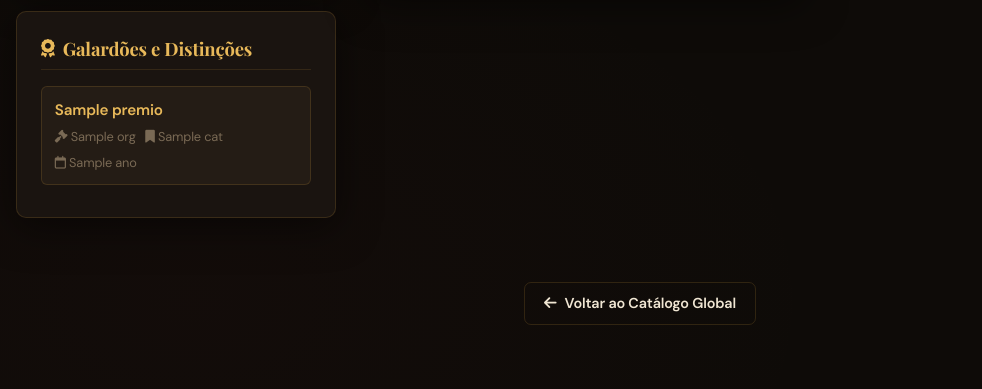
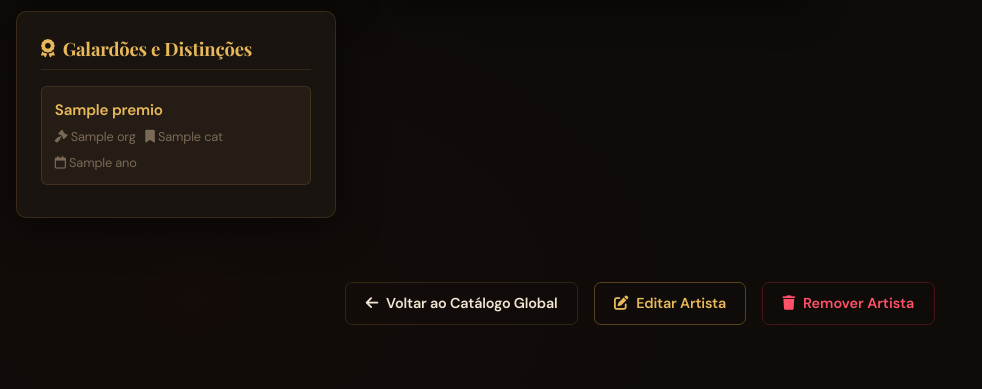
Before and after one commit to jessicaclcunha/RPCW-project, a Flask app: template src/templates/detalhe.html in a window 1280 px wide. Shown: the part 1140-1529 px from the top of the page, without its empty margins (0-982 px from the left). Run offline with Flask 3, Linux system fonts and the light colour scheme; the template is opened without the code that fills it: most values are stand-ins (such as "Sample title", 1, 10 or a date in 2020); some web fonts are replaced.

Commit message:
Remover artistas, albuns e musica

```diff
--- a/src/app.py
+++ b/src/app.py
@@ -784,6 +784,371 @@ def adicionar_concerto():
     return redirect(url_for('concertos'))
 
 
+# ════════════════════════════════════════════════════════════════════
+#   POST — REMOVER (DELETE) INDIVÍDUOS
+# ════════════════════════════════════════════════════════════════════
+
+def _remover_individuo(id_individuo):
+    """Apaga todas as triplas onde :id aparece (como sujeito OU objeto).
+    Faz duas queries DELETE WHERE separadas para garantir compatibilidade."""
+    if not re.match(r'^\w+$', id_individuo):
+        return False
+    q1 = PREFIX + f"DELETE WHERE {{ :{id_individuo} ?p ?o }}"
+    q2 = PREFIX + f"DELETE WHERE {{ ?s ?p :{id_individuo} }}"
+    return exec_update(q1) and exec_update(q2)
+
+
+@app.route('/artista/<id_artista>/remover', methods=['POST'])
+def remover_artista(id_artista):
+    if not re.match(r'^\w+$', id_artista):
+        flash("ID de artista inválido.", "error")
+        return redirect(url_for('index'))
+    q_nome = PREFIX + f"SELECT ?n WHERE {{ :{id_artista} :nome ?n }} LIMIT 1"
+    rs = rows_of(exec_query(q_nome))
+    nome = g(rs[0], "n") if rs else id_artista
+    if _remover_individuo(id_artista):
+        flash(f'Artista "{nome}" removido com sucesso.', "success")
+    else:
+        flash("Erro ao remover o artista. Verifica se o GraphDB está a correr.", "error")
+    return redirect(url_for('index'))
+
+
+@app.route('/album/<id_album>/remover', methods=['POST'])
+def remover_album(id_album):
+    if not re.match(r'^\w+$', id_album):
+        flash("ID de álbum inválido.", "error")
+        return redirect(url_for('index'))
+    q = PREFIX + f"""
+        SELECT ?nome ?artistaId WHERE {{
+            :{id_album} :nome ?nome .
+            OPTIONAL {{ ?a :lancouAlbum :{id_album} .
+                        BIND(STRAFTER(STR(?a), "music-ontology/") AS ?artistaId) }}
+        }} LIMIT 1
+    """
+    rs = rows_of(exec_query(q))
+    nome = g(rs[0], "nome") if rs else id_album
+    artista_id = g(rs[0], "artistaId") if rs else None
+    if _remover_individuo(id_album):
+        flash(f'Álbum "{nome}" removido com sucesso.', "success")
+    else:
+        flash("Erro ao remover o álbum.", "error")
+    if artista_id and re.match(r'^\w+$', artista_id):
+        return redirect(url_for('detalhe_artista', id_artista=artista_id))
+    return redirect(url_for('index'))
+
+
+@app.route('/musica/<id_musica>/remover', methods=['POST'])
+def remover_musica(id_musica):
+    if not re.match(r'^\w+$', id_musica):
+        flash("ID de música inválido.", "error")
+        return redirect(url_for('index'))
+    q = PREFIX + f"""
+        SELECT ?nome ?albumId ?artistaId WHERE {{
+            :{id_musica} :nome ?nome .
+            OPTIONAL {{ :{id_musica} :pertenceAoAlbum ?album .
+                        BIND(STRAFTER(STR(?album), "music-ontology/") AS ?albumId) }}
+            OPTIONAL {{ :{id_musica} :interpretadaPor ?a .
+                        BIND(STRAFTER(STR(?a), "music-ontology/") AS ?artistaId) }}
+        }} LIMIT 1
+    """
+    rs = rows_of(exec_query(q))
+    nome = g(rs[0], "nome") if rs else id_musica
+    album_id = g(rs[0], "albumId") if rs else None
+    artista_id = g(rs[0], "artistaId") if rs else None
+    if _remover_individuo(id_musica):
+        flash(f'Música "{nome}" removida com sucesso.', "success")
+    else:
+        flash("Erro ao remover a música.", "error")
+    if album_id and re.match(r'^\w+$', album_id):
+        return redirect(url_for('detalhe_album', id_album=album_id))
+    if artista_id and re.match(r'^\w+$', artista_id):
+        return redirect(url_for('detalhe_artista', id_artista=artista_id))
+    return redirect(url_for('index'))
+
+
+# ════════════════════════════════════════════════════════════════════
+#   GET/POST — EDITAR INDIVÍDUOS
+# ════════════════════════════════════════════════════════════════════
+#
+# Estratégia: cada rota responde a dois métodos.
+#   - GET  → mostra o formulário com os valores actuais pré-preenchidos
+#   - POST → apaga as triplas das propriedades editáveis e insere as novas
+#
+# Importante: o ID (URI) NÃO muda quando editamos. Só apagamos as
+# propriedades editáveis (nome, ano, género, etc.) — relacionamentos
+# importantes (lancouAlbum, recebeuPremio, atuouEm) são preservados.
+
+def _apagar_propriedades(id_individuo, propriedades):
+    """Apaga todas as triplas onde :id tem uma das propriedades indicadas."""
+    for prop in propriedades:
+        exec_update(PREFIX + f"DELETE WHERE {{ :{id_individuo} {prop} ?o }}")
+
+
+@app.route('/artista/<id_artista>/editar', methods=['GET', 'POST'])
+def editar_artista(id_artista):
+    if not re.match(r'^\w+$', id_artista):
+        return "ID de artista inválido", 400
+
+    # Descobrir se é Solo ou Banda (para saber se é anoNascimento ou anoFormacao)
+    q_solo = exec_query(PREFIX + f"ASK {{ :{id_artista} a :ArtistaSolo }}")
+    tipo = 'Solo' if q_solo and q_solo.get('boolean', False) else 'Banda'
+    prop_ano = ':anoNascimento' if tipo == 'Solo' else ':anoFormacao'
+
+    if request.method == 'POST':
+        nome    = request.form.get('nome', '').strip()
+        ano     = request.form.get('ano', '').strip()
+        editora = request.form.get('editora', '').strip()
+        bio     = request.form.get('bio', '').strip()
+        generos = request.form.getlist('genero')
+
+        if not nome:
+            flash("O nome é obrigatório.", "error")
+            return redirect(url_for('editar_artista', id_artista=id_artista))
+
+        # Validar IDs
+        ids_generos_validos = {g_['id'] for g_ in generos_list()}
+        generos = [g_ for g_ in generos if g_.strip() in ids_generos_validos]
+        if editora:
+            ids_editoras_validas = {e['id'] for e in editoras_list()}
+            if editora not in ids_editoras_validas:
+                editora = ''
+
+        # 1) Apagar valores antigos das propriedades editáveis
+        _apagar_propriedades(id_artista, [
+            ':nome', ':anoNascimento', ':anoFormacao',
+            ':pertenceAEditora', ':biografia', ':pertenceAoGenero'
+        ])
+
+        # 2) Inserir os novos valores
+        triplos = [f':{id_artista} :nome "{esc_lit(nome)}"^^xsd:string .']
+        if ano and ano.isdigit():
+            triplos.append(f':{id_artista} {prop_ano} "{int(ano)}"^^xsd:integer .')
+        if editora:
+            triplos.append(f':{id_artista} :pertenceAEditora :{editora} .')
+        if bio:
+            triplos.append(f':{id_artista} :biografia "{esc_lit(bio)}"^^xsd:string .')
+        for gen in generos:
+            triplos.append(f':{id_artista} :pertenceAoGenero :{gen} .')
+
+        ok = exec_update(PREFIX + "INSERT DATA {\n  " + "\n  ".join(triplos) + "\n}")
+        if ok:
+            flash(f'Artista "{nome}" atualizado com sucesso.', "success")
+        else:
+            flash("Erro ao atualizar o artista.", "error")
+        return redirect(url_for('detalhe_artista', id_artista=id_artista))
+
+    # GET — buscar dados actuais para pré-preencher o formulário
+    q = PREFIX + f"""
+        SELECT ?nome ?ano ?editoraId ?bio WHERE {{
+            :{id_artista} :nome ?nome .
+            OPTIONAL {{ :{id_artista} {prop_ano} ?ano }}
+            OPTIONAL {{ :{id_artista} :pertenceAEditora ?e .
+                        BIND(STRAFTER(STR(?e), "music-ontology/") AS ?editoraId) }}
+            OPTIONAL {{ :{id_artista} :biografia ?bio }}
+        }} LIMIT 1
+    """
+    rs = rows_of(exec_query(q))
+    if not rs:
+        return "Artista não encontrado", 404
+    row = rs[0]
+
+    # Géneros actuais (para marcar checkboxes)
+    q_gen = PREFIX + f"SELECT ?id WHERE {{ :{id_artista} :pertenceAoGenero ?g . BIND(STRAFTER(STR(?g), 'music-ontology/') AS ?id) }}"
+    generos_actuais = [g(r, "id") for r in rows_of(exec_query(q_gen))]
+
+    artista = {
+        "id":              id_artista,
+        "nome":            g(row, "nome", ""),
+        "tipo":            tipo,
+        "ano":             g(row, "ano", ""),
+        "editora":         g(row, "editoraId", ""),
+        "bio":             g(row, "bio", ""),
+        "generos_actuais": generos_actuais,
+    }
+
+    return render_template('editar_artista.html',
+                           artista=artista,
+                           generos=generos_list(),
+                           editoras=editoras_list())
+
+
+@app.route('/album/<id_album>/editar', methods=['GET', 'POST'])
+def editar_album(id_album):
+    if not re.match(r'^\w+$', id_album):
+        return "ID de álbum inválido", 400
+
+    if request.method == 'POST':
+        nome       = request.form.get('nome', '').strip()
+        ano        = request.form.get('ano', '').strip()
+        artista_id = request.form.get('artista_id', '').strip()
+        generos    = request.form.getlist('genero')
+
+        if not nome:
+            flash("O nome do álbum é obrigatório.", "error")
+            return redirect(url_for('editar_album', id_album=id_album))
+
+        ids_generos_validos = {g_['id'] for g_ in generos_list()}
+        generos = [g_ for g_ in generos if g_.strip() in ids_generos_validos]
+        if artista_id and not re.match(r'^\w+$', artista_id):
+            artista_id = ''
+
+        # 1) Apagar propriedades editáveis do álbum
+        _apagar_propriedades(id_album, [
+            ':nome', ':anoLancamento', ':pertenceAoGenero'
+        ])
+        # Apagar relação inversa antiga (?artista :lancouAlbum :id_album)
+        exec_update(PREFIX + f"DELETE WHERE {{ ?a :lancouAlbum :{id_album} }}")
+
+        # 2) Inserir novos
+        triplos = [f':{id_album} :nome "{esc_lit(nome)}"^^xsd:string .']
+        if ano and ano.isdigit():
+            triplos.append(f':{id_album} :anoLancamento "{int(ano)}"^^xsd:integer .')
+        for gen in generos:
+            triplos.append(f':{id_album} :pertenceAoGenero :{gen} .')
+        if artista_id:
+            triplos.append(f':{artista_id} :lancouAlbum :{id_album} .')
+
+        ok = exec_update(PREFIX + "INSERT DATA {\n  " + "\n  ".join(triplos) + "\n}")
+        if ok:
+            flash(f'Álbum "{nome}" atualizado com sucesso.', "success")
+        else:
+            flash("Erro ao atualizar o álbum.", "error")
+        return redirect(url_for('detalhe_album', id_album=id_album))
+
+    # GET — buscar dados actuais
+    q = PREFIX + f"""
+        SELECT ?nome ?ano ?artistaId WHERE {{
+            :{id_album} :nome ?nome .
+            OPTIONAL {{ :{id_album} :anoLancamento ?ano }}
+            OPTIONAL {{ ?a :lancouAlbum :{id_album} .
+                        BIND(STRAFTER(STR(?a), "music-ontology/") AS ?artistaId) }}
+        }} LIMIT 1
+    """
+    rs = rows_of(exec_query(q))
+    if not rs:
+        return "Álbum não encontrado", 404
+    row = rs[0]
+
+    q_gen = PREFIX + f"SELECT ?id WHERE {{ :{id_album} :pertenceAoGenero ?g . BIND(STRAFTER(STR(?g), 'music-ontology/') AS ?id) }}"
+    generos_actuais = [g(r, "id") for r in rows_of(exec_query(q_gen))]
+
+    # Lista de todos os artistas (para o select)
+    q_artistas = PREFIX + """
+        SELECT ?id ?nome WHERE {
+            { ?a a :ArtistaSolo } UNION { ?a a :Banda }
+            ?a :nome ?nome .
+            BIND(STRAFTER(STR(?a), "music-ontology/") AS ?id)
+        } ORDER BY ?nome
+    """
+    artistas_todos = [{"id": g(r,"id"), "nome": g(r,"nome")} for r in rows_of(exec_query(q_artistas))]
+
+    album = {
+        "id":              id_album,
+        "nome":            g(row, "nome", ""),
+        "ano":             g(row, "ano", ""),
+        "artista_id":      g(row, "artistaId", ""),
+        "generos_actuais": generos_actuais,
+    }
+
+    return render_template('editar_album.html',
+                           album=album,
+                           generos=generos_list(),
+                           artistas=artistas_todos)
+
+
+@app.route('/musica/<id_musica>/editar', methods=['GET', 'POST'])
+def editar_musica(id_musica):
+    if not re.match(r'^\w+$', id_musica):
+        return "ID de música inválido", 400
+
+    if request.method == 'POST':
+        nome       = request.form.get('nome', '').strip()
+        artista_id = request.form.get('artista_id', '').strip()
+        album_id   = request.form.get('album_id', '').strip()
+        generos    = request.form.getlist('genero')
+
+        if not nome:
+            flash("O nome da música é obrigatório.", "error")
+            return redirect(url_for('editar_musica', id_musica=id_musica))
+
+        ids_generos_validos = {g_['id'] for g_ in generos_list()}
+        generos = [g_ for g_ in generos if g_.strip() in ids_generos_validos]
+        if artista_id and not re.match(r'^\w+$', artista_id):
+            artista_id = ''
+        if album_id and not re.match(r'^\w+$', album_id):
+            album_id = ''
+
+        # 1) Apagar propriedades editáveis
+        _apagar_propriedades(id_musica, [
+            ':nome', ':interpretadaPor', ':pertenceAoAlbum', ':pertenceAoGenero'
+        ])
+
+        # 2) Inserir novos
+        triplos = [f':{id_musica} :nome "{esc_lit(nome)}"^^xsd:string .']
+        if artista_id:
+            triplos.append(f':{id_musica} :interpretadaPor :{artista_id} .')
+        if album_id:
+            triplos.append(f':{id_musica} :pertenceAoAlbum :{album_id} .')
+        for gen in generos:
+            triplos.append(f':{id_musica} :pertenceAoGenero :{gen} .')
+
+        ok = exec_update(PREFIX + "INSERT DATA {\n  " + "\n  ".join(triplos) + "\n}")
+        if ok:
+            flash(f'Música "{nome}" atualizada com sucesso.', "success")
+        else:
+            flash("Erro ao atualizar a música.", "error")
+        return redirect(url_for('detalhe_musica', id_musica=id_musica))
+
+    # GET — buscar dados actuais
+    q = PREFIX + f"""
+        SELECT ?nome ?artistaId ?albumId WHERE {{
+            :{id_musica} :nome ?nome .
+            OPTIONAL {{ :{id_musica} :interpretadaPor ?a .
+                        BIND(STRAFTER(STR(?a), "music-ontology/") AS ?artistaId) }}
+            OPTIONAL {{ :{id_musica} :pertenceAoAlbum ?al .
+                        BIND(STRAFTER(STR(?al), "music-ontology/") AS ?albumId) }}
+        }} LIMIT 1
+    """
+    rs = rows_of(exec_query(q))
+    if not rs:
+        return "Música não encontrada", 404
+    row = rs[0]
+
+    q_gen = PREFIX + f"SELECT ?id WHERE {{ :{id_musica} :pertenceAoGenero ?g . BIND(STRAFTER(STR(?g), 'music-ontology/') AS ?id) }}"
+    generos_actuais = [g(r, "id") for r in rows_of(exec_query(q_gen))]
+
+    q_artistas = PREFIX + """
+        SELECT ?id ?nome WHERE {
+            { ?a a :ArtistaSolo } UNION { ?a a :Banda }
+            ?a :nome ?nome .
+            BIND(STRAFTER(STR(?a), "music-ontology/") AS ?id)
+        } ORDER BY ?nome
+    """
+    artistas_todos = [{"id": g(r,"id"), "nome": g(r,"nome")} for r in rows_of(exec_query(q_artistas))]
+
+    q_albuns = PREFIX + """
+        SELECT ?id ?nome WHERE {
+            ?a a :Album ; :nome ?nome .
+            BIND(STRAFTER(STR(?a), "music-ontology/") AS ?id)
+        } ORDER BY ?nome
+    """
+    albuns_todos = [{"id": g(r,"id"), "nome": g(r,"nome")} for r in rows_of(exec_query(q_albuns))]
+
+    musica = {
+        "id":              id_musica,
+        "nome":            g(row, "nome", ""),
+        "artista_id":      g(row, "artistaId", ""),
+        "album_id":        g(row, "albumId", ""),
+        "generos_actuais": generos_actuais,
+    }
+
+    return render_template('editar_musica.html',
+                           musica=musica,
+                           generos=generos_list(),
+                           artistas=artistas_todos,
+                           albuns=albuns_todos)
+
+
 @app.errorhandler(404)
 def not_found(e):
     return render_template('error.html', codigo=404, mensagem="Página não encontrada"), 404
--- a/src/templates/detalhe.html
+++ b/src/templates/detalhe.html
@@ -291,8 +291,19 @@
       </section>
     </div>
 
-    <div style="margin-top: 4rem; text-align: center; padding-bottom: 3rem;">
+    <div style="margin-top: 4rem; text-align: center; padding-bottom: 3rem; display: flex; gap: 1rem; justify-content: center; flex-wrap: wrap;">
       <a href="/" class="btn btn-ghost"><i class="fa-solid fa-arrow-left"></i> Voltar ao Catálogo Global</a>
+      <a href="/artista/{{ artista.id }}/editar" class="btn btn-ghost"
+         style="border-color: rgba(201,150,58,0.4); color: var(--gold-light);">
+        <i class="fa-solid fa-pen-to-square"></i> Editar Artista
+      </a>
+      <form method="POST" action="/artista/{{ artista.id }}/remover" style="display:inline;"
+            onsubmit="return confirm('Tens a certeza que queres remover este artista? Esta acção remove permanentemente o registo e todas as suas relacoes. Nao pode ser desfeita.');">
+        <button type="submit" class="btn btn-ghost"
+                style="border-color: rgba(155,35,53,0.4); color: #ff5268;">
+          <i class="fa-solid fa-trash"></i> Remover Artista
+        </button>
+      </form>
     </div>
   </main>
 </body>
```
Also changed, not shown: src/templates/album.html (+12 -1 lines), src/templates/musica.html (+12 -1 lines).
